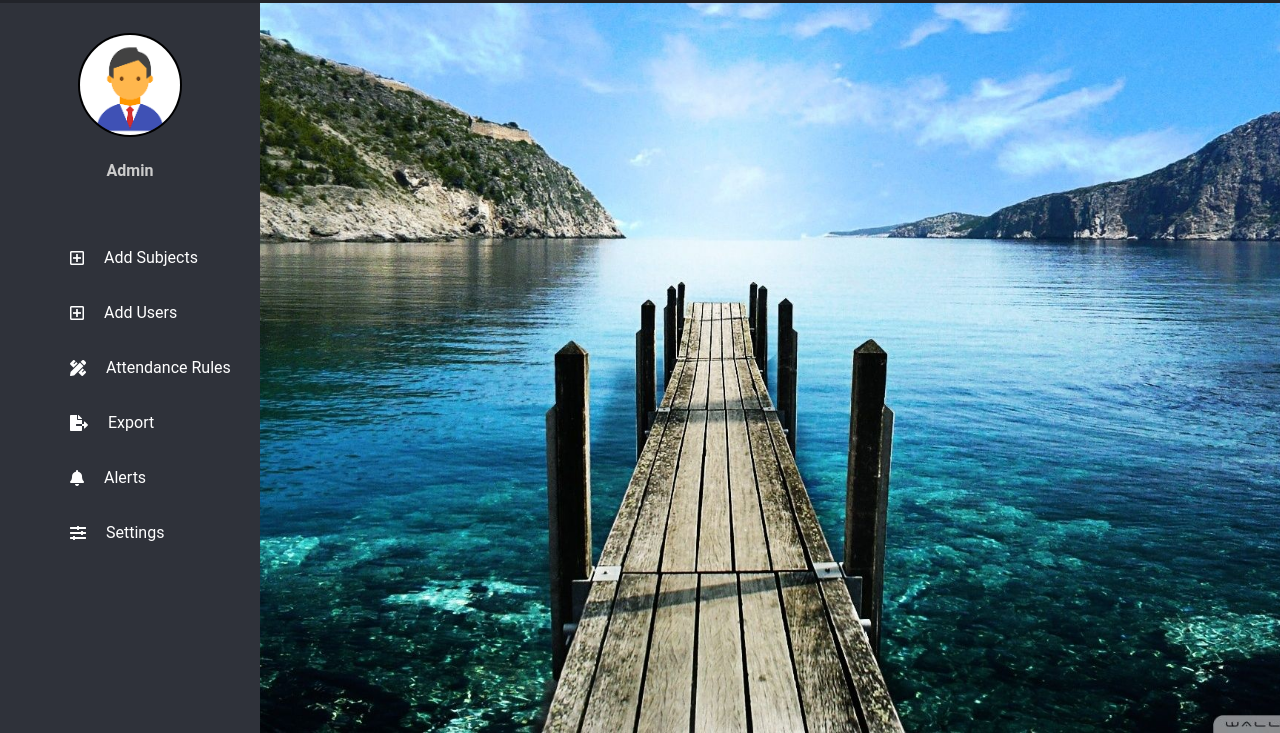
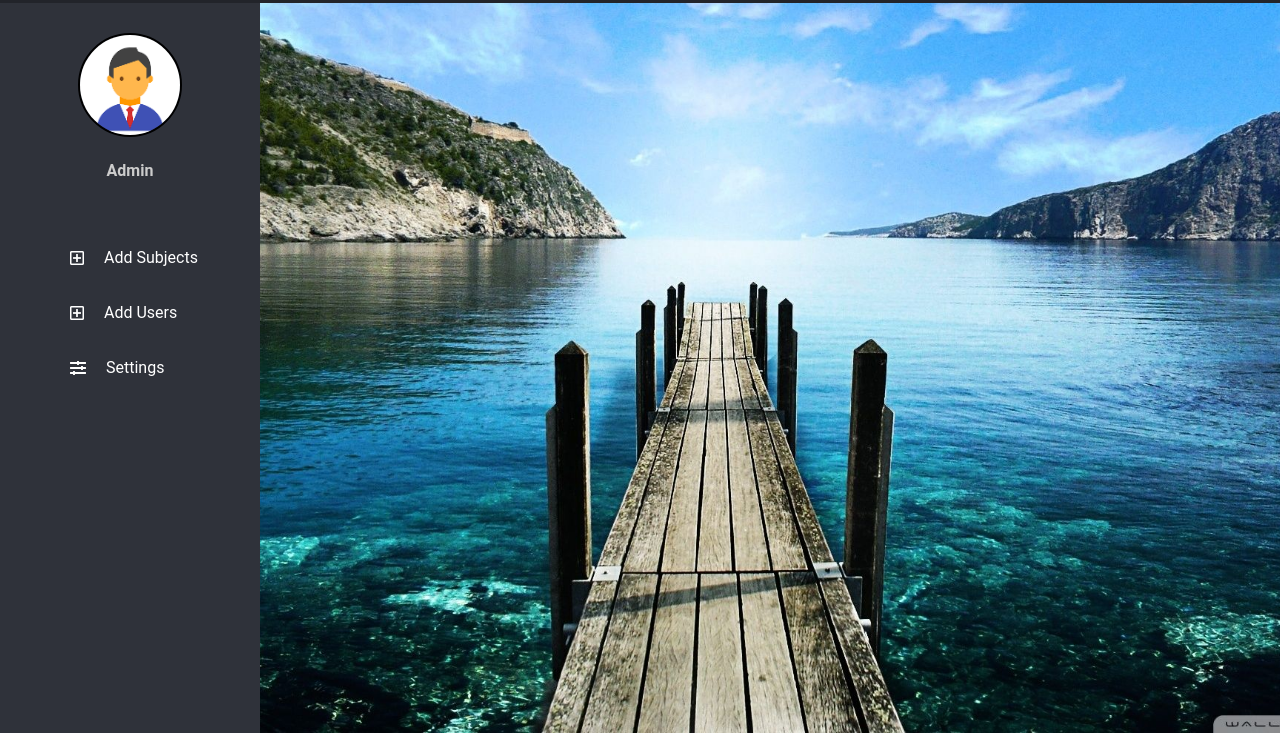
Before and after one commit to venkat19-spec/Software_project, a plain HTML site: page views/admindashboard.html in a window 1280 px wide. Shown: the part 67-800 px from the top of the page. Drawn offline with Linux system fonts and the light colour scheme.

Commit message:
Update admindashboard.html

```diff
--- a/views/admindashboard.html
+++ b/views/admindashboard.html
@@ -41,12 +41,8 @@
                       <li><a href="factosubject"><span>Faculty to subjects</span></a></li>
                   </ul>
                   </li>
-                  <li><a href="#"><em class="fas fa-pencil-ruler"></em><span>Attendance Rules</span></a></li>
-                  <li><a href="#"><em class="fas fa-file-export"></em><span>Export</span></a></li>
-                  <li><a href="#"><em class="fas fa-bell"></em><span>Alerts</span></a></li>
                   <li class="dropdown1"><a href="#"><em class="fas fa-sliders-h"></em><span>Settings</span></a>
                     <ul>
-                        <li><a href="#"><span>Update Profile Pic</span></a></li>
                         <li><a href="/changepassword"><span>Update Password</span></a></li>
                     </ul>
 
```
